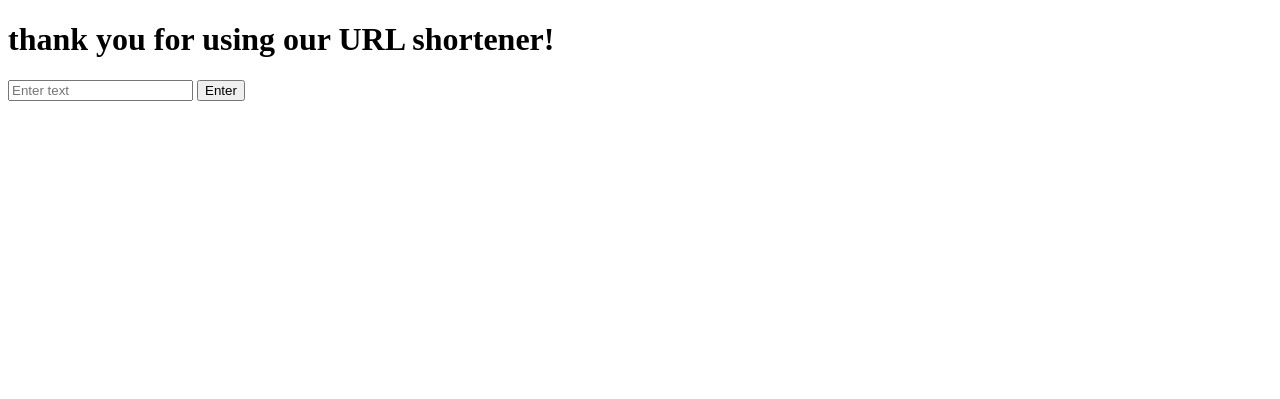
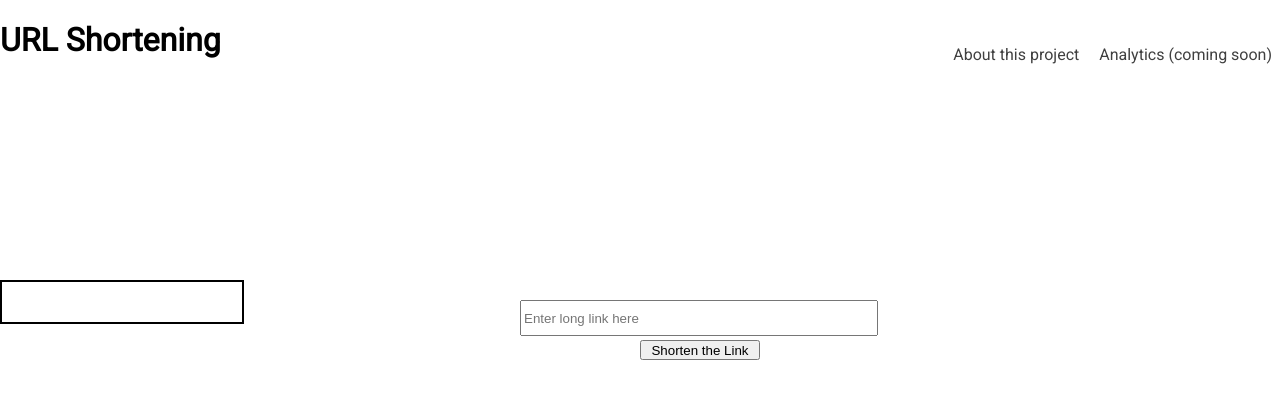
Before and after one commit to cchandel-dev/smallURL, a Flask app: template templates/index.html in a window 1280 px wide. Shown: the top 399 px of the page. Run offline with Flask 3, Linux system fonts and the light colour scheme; the template is opened without the code that fills it, so the values that code supplies are empty; parts of the project's set-up code (start-up, migrations or seed data) failed here and were passed over.

Commit message:
Front End modifications

```diff
--- /dev/null
+++ b/static/stylesheet.css
@@ -0,0 +1,246 @@
+/* BASIC STYLES */
+body {
+    margin: 0;
+    padding: 0;
+    font-family: 'Roboto', sans-serif;
+}
+
+header {
+    width: 100%;
+}
+
+ul {
+    list-style: none;
+}
+
+.input_style {
+    display: inline-block;
+    *display: inline;
+    position: absolute;
+    top: 50%;
+    left: 50%;
+    margin-left: -120px;
+    margin-top: -100px;
+    width: 350px;
+    height: 30px;
+}
+
+.button_style {
+    display: inline-block;
+    *display: inline;
+    position: absolute;
+    top: 50%;
+    left: 50%;
+    margin-left: 0px;
+    margin-top: -60px;
+    width: 120px;
+    height: 20px;
+}
+
+.container {
+    width: 200px;
+    border: 2px solid black;
+    padding: 20px;
+    margin-left: 0px;
+    margin-top: -150px;
+}
+
+.text {
+    text-align: left;
+}
+
+.label {
+    display: inline-block;
+    *display: inline;
+    /* for IE7*/
+    zoom:1; /* for IE7*/
+    float: left;
+    padding-top: 5px;
+    text-align: right;
+    width: 140px;
+}
+
+/* NAV BAR */
+#nav_bar {
+    float: right;
+}
+
+#nav_bar li {
+    display: inline-block;
+    padding: 8px;
+}
+
+#nav_bar #sign_in {
+    background: #4887ef;
+    margin-right: 25px;
+    padding: 7px 15px;
+    border-radius: 3px;
+    font-weight: bold;
+}
+
+.nav-links {
+    color: #404040;
+}
+
+a {
+    text-decoration: none;
+    color: inherit;
+}
+
+li.nav-links a:hover {
+    text-decoration: underline;
+}
+
+#sign_in:hover {
+    box-shadow: 1px 1px 5px #999;
+}
+
+#sign_in {
+    color: #fff;
+}
+
+/* GOOGLE AREA */
+.google #google_logo {
+    text-align: center;
+    display: block;
+    margin: 0 auto;
+    clear: both;
+    padding-top: 112px;
+    padding-bottom: 20px;
+}
+
+.form {
+    text-align: center;
+}
+
+#form-search {
+    width: 450px;
+    line-height: 32px;
+    padding: 20px 10px;
+}
+
+.form #form-search {
+    padding: 0 8px;
+}
+
+/*#form-search:hover {
+  border-color: #e4e4e4;
+  padding-top: 0;
+}*/
+.buttons {
+    text-align: center;
+    padding-top: 30px;
+    margin-bottom: 300px;
+}
+
+/* FOOTER */
+footer {
+    background: #f2f2f2;
+    border-top: solid 2px #e4e4e4;
+    /*   position: fixed; */
+    bottom: 0;
+    padding-bottom: 0;
+    width: 100%;
+}
+
+footer ul li {
+    display: inline;
+    color: #666666;
+    font-size: 14px;
+    padding: 13px;
+}
+
+footer ul {
+    float: left;
+    padding: 1px;
+}
+
+footer ul a:hover {
+    text-decoration: underline;
+}
+
+.footer-right {
+    float: right;
+}
+
+/* MEDIA QUERIES */
+@media screen and (max-width: 400px) {
+    li.nav-links a {
+        display: none;
+    }
+
+    #google_logo {
+        padding: 0;
+    }
+
+    .buttons {
+        display: none;
+    }
+
+    #form-search {
+        width: 80%;
+    }
+
+    footer {
+        bottom: 0;
+    }
+
+    footer ul {
+        float: none;
+        padding-bottom: 2px;
+    }
+
+    .footer-left {
+        text-align: center;
+        margin: auto;
+        padding-top: 10px;
+    }
+
+    .footer-right {
+        float: none;
+        text-align: center;
+    }
+}
+
+@media screen and (max-width: 565px) {
+    li.nav-links a {
+        display: none;
+    }
+
+    #google_logo {
+        padding: 0;
+    }
+
+    .buttons {
+        display: none;
+    }
+
+    #form-search {
+        width: 80%;
+    }
+
+    footer {
+        /*    bottom: 0;
+   postion: absolute; */
+        position: absolute;
+        bottom: 0;
+        width: 100%;
+        height: 60px;
+    }
+
+    footer ul {
+        float: none;
+        padding-bottom: 2px;
+    }
+
+    .footer-left {
+        text-align: center;
+        margin: auto;
+        padding-top: 10px;
+    }
+
+    .footer-right {
+        float: none;
+        text-align: center;
+    }
+}
--- a/templates/index.html
+++ b/templates/index.html
@@ -2,12 +2,40 @@
 <html>
     <head>
         <title>URL Shortener</title>
+        <link rel="stylesheet" type="text/css" href="{{ url_for('static', filename='stylesheet.css') }}">
+        <link href="https://fonts.googleapis.com/css?family=Roboto" rel="stylesheet">
     </head>
     <body onload="onLoad()">
-        <h1>thank you for using our URL shortener!</h1>
-        <input type="text" id="inputBox" placeholder="Enter text">
-        <button onclick="handleEnterClick()">Enter</button>
-        <label id="outputLabel"></label>
+        <header>
+            <nav>
+                <ul id="nav_bar">
+                    <li class="nav-links" id="gmail">
+                        <a href="#">About this project</a>
+                    </li>
+                    <li class="nav-links">
+                        <a href="#">Analytics (coming soon)</a>
+                    </li>
+                </ul>
+            </nav>
+            <h1>URL Shortening</h1>
+</h1></header>
+<!-- FORM SEARCH -->
+<div class="form">
+    <form>
+        <label for="form-search"></label>
+        <br>
+        <input class="input_style" type="text" id="inputBox" placeholder="Enter long link here"></input>
+    </form>
+</div>
+<!-- BUTTONS -->
+<div class="buttons">
+    <button class="button_style" type="submit" onclick="handleEnterClick()">Shorten the Link</button>
+</div>
+<!-- LABEL-->
+<div class="container">
+    <label id="outputLabel" class="text"></label>
+</div>
+<!--DATA HANDLING -->
 <script>
     var state = {
         'msg': 'Hello',
@@ -86,13 +114,11 @@
         updateData('startTime', new Date());
 
         console.log(data);
-            };
-
-            function updateData(field, value) {
+    }
+    ;function updateData(field, value) {
         if (data.hasOwnProperty(field)) {
             data[field] = value;
         }
     }
 </script>
-    </body>
-</html>
+</body></html>
```
Lines whose indentation alone changed are shown as unchanged.
